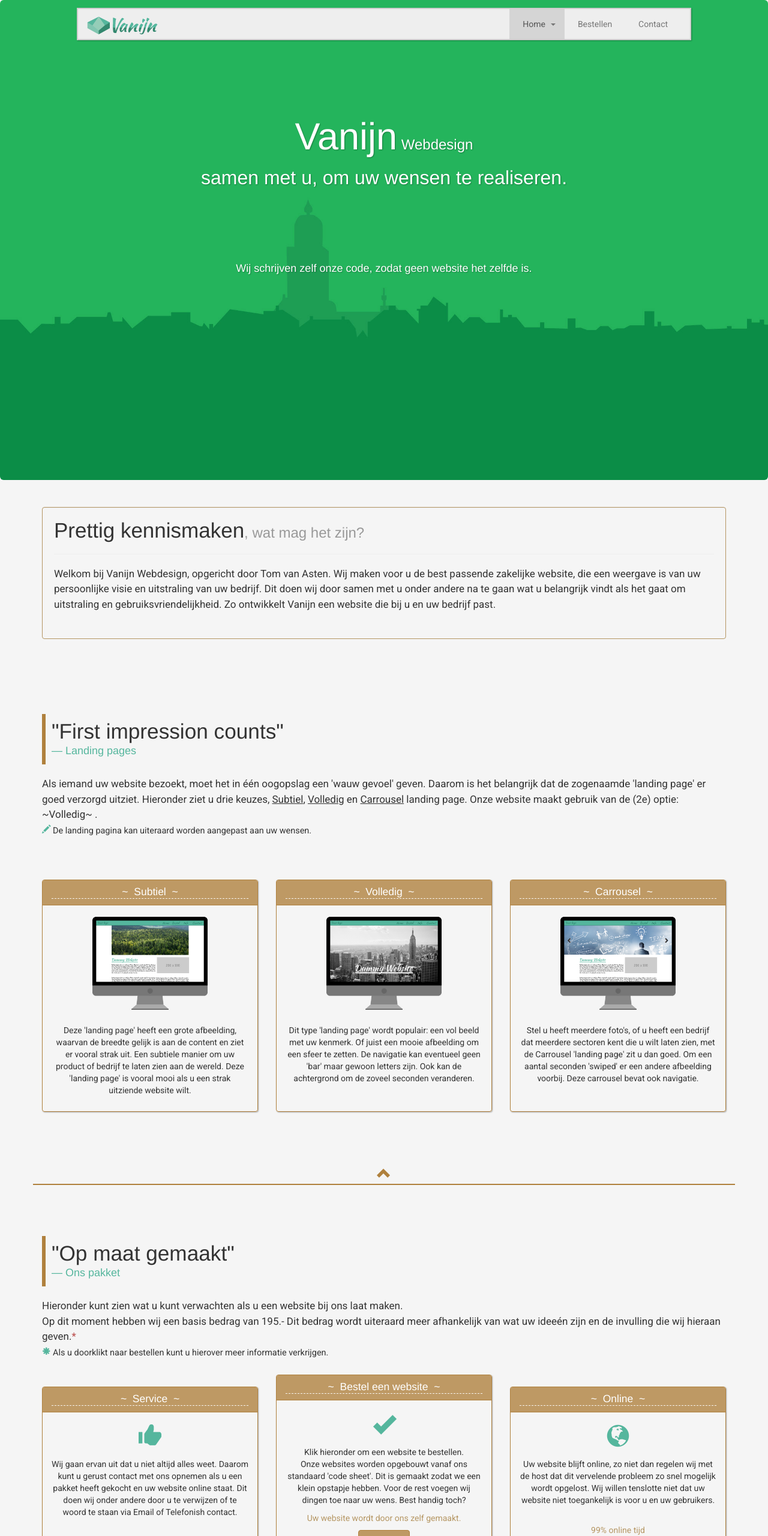
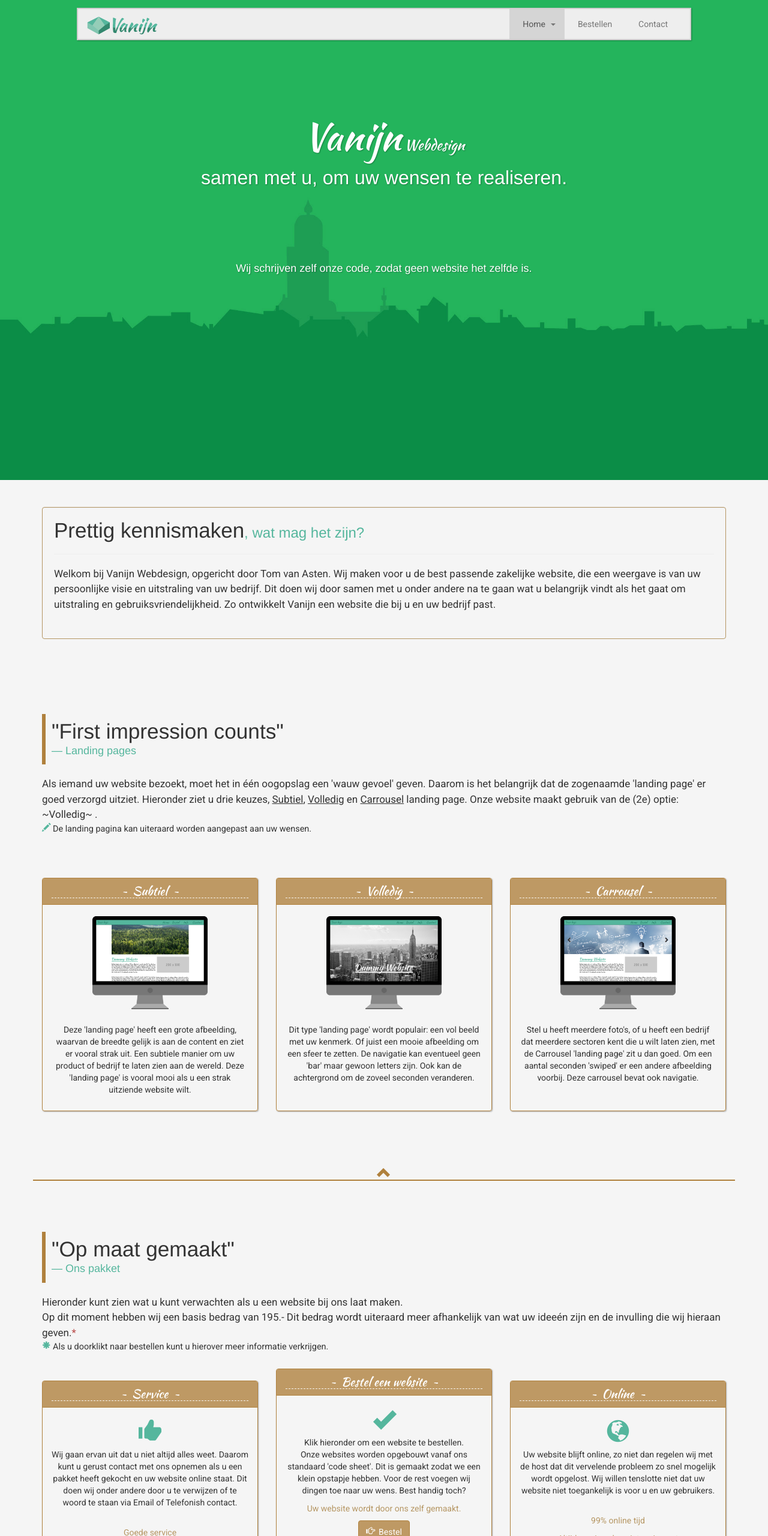
Before and after one commit to tomvanasten/Vanijn, a plain HTML site: page index.html in a window 1280 px wide. Shown: the top 2560 px of the page at 60% size. Drawn offline with nearby package versions, Linux system fonts and the light colour scheme.

Commit message:
Fixed a load of bugs
Lets try this! :+1:

```diff
--- a/includes/css/styles.css
+++ b/includes/css/styles.css
@@ -58,6 +58,7 @@ The Netherlands
 .jumbotron {
     margin: 0px 0 10px;
     padding: 15vh 1vh;
+    border-radius: 0;
     background-color: #14b25a;
     background-image: url(../../images/header_banner_large.jpg);
     background-position: center;
@@ -85,6 +86,10 @@ The Netherlands
     position: relative;
     color: white;
     text-shadow: 1px 1px 2px rgba(0, 0, 0, 0.3)
+}
+
+.jumbotron-page > .jumbo-text > h1 {
+    font-size: 25pt;
 }
 
 .jumbo-text h2 {
@@ -157,6 +162,18 @@ body {
     text-rendering: optimizeLegibility;
 }
 
+.tom-title-line {
+    border-bottom: 1px dashed white;
+    font-family: 'Kaushan Script', cursive;
+    font-size: 15pt;
+}
+
+.tom-title-none {
+    font-family: 'Kaushan Script', cursive;
+    font-size: 15pt;
+    text-decoration: none;
+}
+
 .content {
     padding: 20px;
     margin-bottom: 20px;
@@ -186,10 +203,6 @@ ul.unstyled {
 .gold-glyph {
     color: #b0813d;
     text-decoration: none;
-}
-
-.tom-title {
-    border-bottom: 1px dashed white;
 }
 
 blockquote {
@@ -326,17 +339,17 @@ fieldset[disabled] .btn-brown.active {
 }
 
 .label-green {
-    background-color: green;
+    background-color: blue;
 }
 
 .label-green[href]:hover,
 .label-green[href]:focus {
-    background-color: darkgreen;
+    background-color: darkblue;
 }
 
 .btn-green {
     color: #ffffff;
-    background-color: rgba(176, 129, 61, 0.79);
+    background-color: rgba(85, 182, 157, 0.79);
     border-color: #34886F;
 }
 
@@ -368,9 +381,7 @@ fieldset[disabled] .btn-green:active,
 .btn-green.disabled.active,
 .btn-green[disabled].active,
 fieldset[disabled] .btn-green.active {
-    background-color: rgba(176, 129, 61, 0.79);
-    /*TODO*/
-
+    background-color: rgba(85, 182, 157, 0.79);
     border-color: #34886F;
 }
 
@@ -378,14 +389,11 @@ fieldset[disabled] .btn-green.active {
     border-color: #34886F;
     background-color: transparent;
     box-shadow: 1px 1px 2px rgba(0, 0, 0, 0.3);
-    /*TODO*/
 }
 
 .panel-green .panel-heading {
     color: #ffffff;
-    background-color: rgba(176, 129, 61, 0.79);
-    /*TODO*/
-
+    background-color: rgba(85, 182, 157, 0.79);
     border-color: #34886F;
 }
 /* --------------------------------------
--- a/index.html
+++ b/index.html
@@ -1,5 +1,3 @@
-<!DOCTYPE html>
-
 <html lang="nl">
 
 <head>
@@ -19,6 +17,7 @@
     <link href="includes/css/styles.css" rel="stylesheet">
     <link href="includes/css/animate.css" rel="stylesheet">
     <link href='http://fonts.googleapis.com/css?family=Roboto:400' rel='stylesheet' type='text/css'>
+    <link href='http://fonts.googleapis.com/css?family=Kaushan+Script' rel='stylesheet' type='text/css'>
     <link rel="shortcut icon" href="images/favicon.PNG">
 
     <!-- Include Modernizr in the head, before any other Javascript -->
@@ -31,7 +30,7 @@
 
     <div class="jumbotron animated fadeIn" id="page-top">
         <div class="jumbo-text animated bounceInUp">
-            <h1>Vanijn<small class="jumbo-text"> Webdesign</small></h1>
+            <h1 class="tom-title-none">Vanijn<small class="jumbo-text"> Webdesign</small></h1>
             <h2>samen met u, om uw wensen te realiseren.</h2>
             <br>
             <h4 class="hidden-sm"><br><br><br>Wij schrijven zelf onze code, zodat geen website het zelfde is.</h4>
@@ -55,7 +54,7 @@
                     <div class="nav-collapse collapse navbar-responsive-collapse">
                         <ul class="nav navbar-nav pull-right">
                             <li class="dropdown active">
-                                <!-- home -->
+                                <!-- Home -->
                                 <a class="dropdown-toggle " data-toggle="dropdown">&nbsp;&nbsp;Home&nbsp;&nbsp;<strong class="caret"></strong></a>
 
                                 <ul class="dropdown-menu" role="menu">
@@ -82,13 +81,13 @@
                             <!-- end dropdown-menu-home -->
 
                             <li class="dropdown">
-                                <!-- services -->
+                                <!-- Bestellen -->
                                 <a href="bestel.html">&nbsp;&nbsp;Bestellen&nbsp;&nbsp;</a>
                             </li>
                             <!-- end dropdown-menu-services -->
 
                             <li class="dropdown">
-                                <!-- contact -->
+                                <!-- Contact -->
                                 <a href="contact.html">&nbsp;&nbsp;Contact&nbsp;&nbsp;</a>
                             </li>
                         </ul>
@@ -108,7 +107,7 @@
 
                     <div class="well">
                         <div class="page-header">
-                            <h1>Prettig kennismaken<small>, wat mag het zijn?</small></h1>
+                            <h1>Prettig kennismaken<small class="text-green">, wat mag het zijn?</small></h1>
                         </div>
                         <!-- end page-header -->
 
@@ -144,7 +143,7 @@
                 <div class="col-sm-4 feature">
                     <div class="panel panel-brown">
                         <div class="panel-heading">
-                            <h3 class="panel-title tom-title">~&nbsp;&nbsp;Subtiel&nbsp;&nbsp;~</h3>
+                            <h3 class="panel-title tom-title-line">~&nbsp;&nbsp;Subtiel&nbsp;&nbsp;~</h3>
                         </div>
                         <img src="images/badge_subtiel.png" alt="Subtiel landing page" class="img-thumbnail" height="162px" width="200px">
 
@@ -156,7 +155,7 @@
                 <div class="col-sm-4 feature">
                     <div class="panel panel-brown">
                         <div class="panel-heading">
-                            <h3 class="panel-title tom-title">~&nbsp;&nbsp;Volledig&nbsp;&nbsp;~</h3>
+                            <h3 class="panel-title tom-title-line">~&nbsp;&nbsp;Volledig&nbsp;&nbsp;~</h3>
                         </div>
                         <img src="images/badge_volledig.png" alt="Volledig landing page" class="img-thumbnail" height="162px" width="200px">
 
@@ -170,7 +169,7 @@
                 <div class="col-sm-4 feature">
                     <div class="panel panel-brown">
                         <div class="panel-heading">
-                            <h3 class="panel-title tom-title">~&nbsp;&nbsp;Carrousel&nbsp;&nbsp;~</h3>
+                            <h3 class="panel-title tom-title-line">~&nbsp;&nbsp;Carrousel&nbsp;&nbsp;~</h3>
                         </div>
                         <img src="images/badge_carrousel.png" alt="Carrousel landing page" class="img-thumbnail" height="162px" width="200px">
 
@@ -207,7 +206,7 @@
                             <br>
                             <div class="panel panel-brown">
                                 <div class="panel-heading">
-                                    <h3 class="panel-title tom-title">~&nbsp;&nbsp;Service&nbsp;&nbsp;~</h3>
+                                    <h3 class="panel-title tom-title-line">~&nbsp;&nbsp;Service&nbsp;&nbsp;~</h3>
                                 </div>
                                 <h1><span class="glyphicon glyphicon-thumbs-up text-green"></span></h1>
 
@@ -229,7 +228,7 @@
                         <div class="col-sm-4 feature">
                             <div class="panel panel-brown">
                                 <div class="panel-heading">
-                                    <h3 class="panel-title tom-title">~&nbsp;&nbsp;Bestel een website&nbsp;&nbsp;~</h3>
+                                    <h3 class="panel-title tom-title-line">~&nbsp;&nbsp;Bestel een website&nbsp;&nbsp;~</h3>
                                 </div>
                                 <h1><span class="glyphicon glyphicon-ok text-green"></span></h1>
 
@@ -252,7 +251,7 @@
                         <div class="col-sm-4 feature">
                             <div class="panel panel-brown">
                                 <div class="panel-heading">
-                                    <h3 class="panel-title tom-title">~&nbsp;&nbsp;Online&nbsp;&nbsp;~</h3>
+                                    <h3 class="panel-title tom-title-line">~&nbsp;&nbsp;Online&nbsp;&nbsp;~</h3>
                                 </div>
                                 <h1><span class="glyphicon glyphicon-globe text-green"></span></h1>
 
@@ -272,13 +271,13 @@
                             </div>
                         </div>
                         <!-- end col-sm-4 -->
+                        <h3 class="hr-tom text-center"><span class="glyphicon glyphicon-chevron-up"></span></h3>
                     </div>
                     <!-- col12 //Prijzen en betaling inhoudt -->
 
 
                 </div>
                 <!-- end prijzen -->
-                <h3 class="hr-tom text-center"><span class="glyphicon glyphicon-chevron-up"></span></h3>
                 <br>
                 <br>
                 <br>
```
Also changed, not shown: bestel.html (+5 -7 lines), contact.html (+6 -8 lines).
